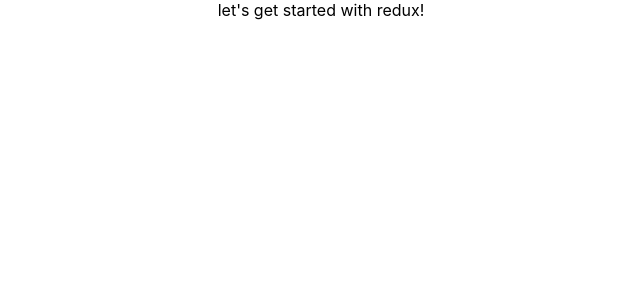
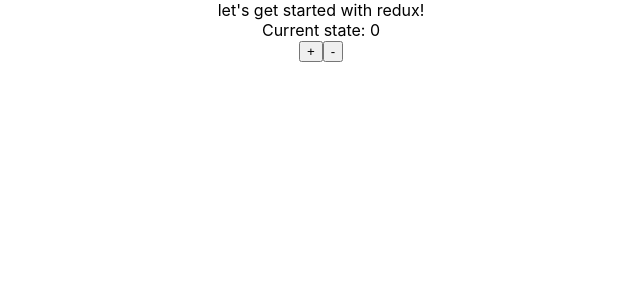
Before and after one commit to gkolek/20190323-redux1, a React (Create React App) app: page / in a window 1280 px wide. Shown: the top 300 px of the page, without its empty margins (319-959 px from the left). Built offline with nearby package versions, Linux system fonts and the light colour scheme.

Commit message:
export default connect(mapStateToProps)(Counter);

```diff
--- a/src/App.js
+++ b/src/App.js
@@ -1,11 +1,13 @@
 import React, { Component } from 'react';
 import './App.css';
+import Counter from './Counter'
 
 class App extends Component {
   render() {
     return (
       <div className="App">
         let's get started with redux!
+        <Counter />
       </div>
     );
   }
--- /dev/null
+++ b/src/Counter.js
@@ -0,0 +1,19 @@
+import React from 'react';
+import { connect } from 'react-redux'
+
+class Counter extends React.Component {
+    render() {
+        return (<div>
+            <div>Current state: {this.props._value}</div>
+            <button>+</button>
+            <button>-</button>
+        </div>)
+
+    }
+}
+
+const mapStateToProps = state => ({
+    _value: state.counter
+})
+
+export default connect(mapStateToProps)(Counter);
```
